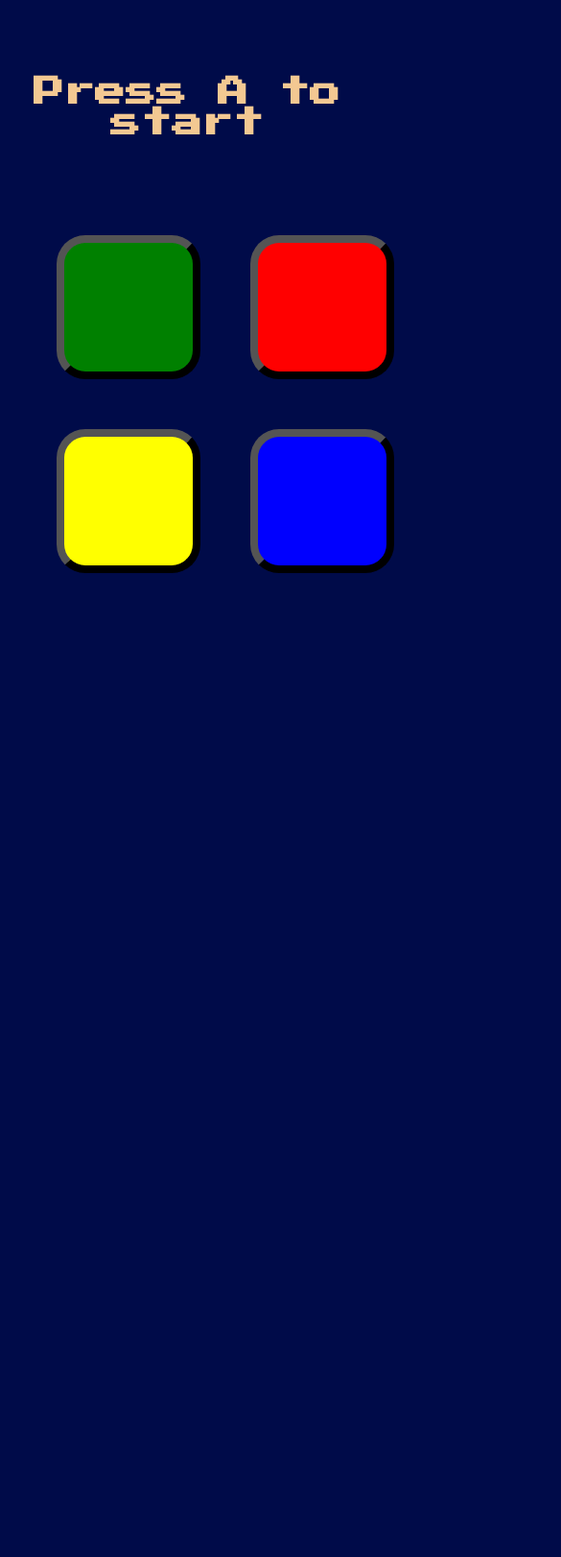
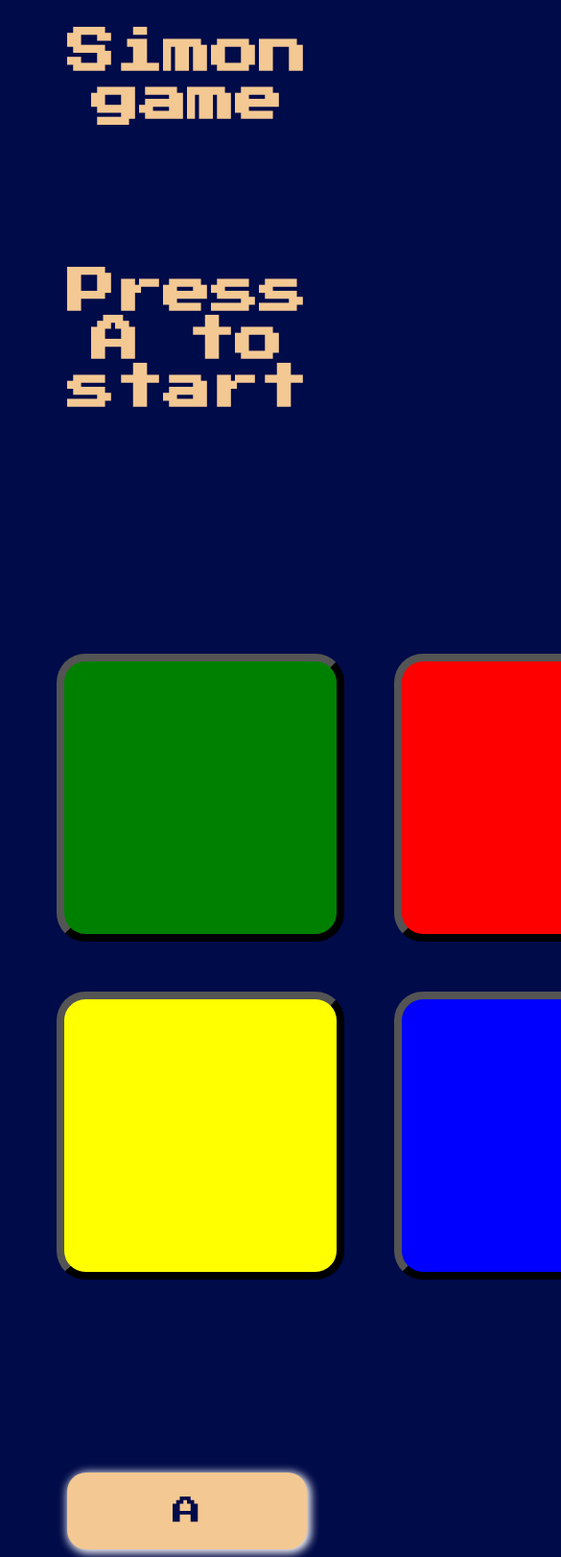
Before and after one commit to tuhinsubhrahazra/The-Simon-Game, a plain HTML site: page index.html in a window 390 px wide. Shown: the top 1622 px of the page at 96% size, 585 px wide, since content can reach past the window. Before the commit the page ends 844 px from the top, so only its background shows below. Drawn offline with nearby package versions, Linux system fonts and the light colour scheme.

Commit message:
Add files via upload

```diff
--- a/index.html
+++ b/index.html
@@ -7,7 +7,9 @@
     <link href="https://fonts.googleapis.com/css2?family=Press+Start+2P&display=swap" rel="stylesheet">
   </head>
   <body>
-    <h1>Press A to start</h1>
+
+    <h1 class="name">Simon game</h1>
+    <h1 class="heading" >Press A to start</h1>
 
     <table class="buttons">
       <tr>
@@ -28,6 +30,10 @@
       </tr>
     </table>
 
+    <div class="startbtn">
+      <button class="startButton" type="button" name="startButton">A</button>
+    </div>
+
     <script src="https://ajax.googleapis.com/ajax/libs/jquery/3.6.0/jquery.min.js"></script>
     <script src="index.js" charset="utf-8"></script>
   </body>
--- a/index.js
+++ b/index.js
@@ -3,6 +3,12 @@ var i = 0;
 var gameArray = [];
 var inputArray = [];
 var timeoutSec = 200;
+
+$(".startButton").click(function () {
+  if (!isGamestart) {
+    startGame();
+  }
+})
 
 $(document).keypress(function (event) {
   if (!isGamestart && event.key === "a") {
@@ -14,7 +20,7 @@ function startGame() {
   isGamestart = true;
   inputArray = [];
   i++;
-  $("h1").text("Level"+i);
+  $(".heading").text("Level "+i);
   var random =Math.floor(Math.random()*4)+1;
   gameArray.push(random);
   setTimeout(function () {
@@ -59,7 +65,7 @@ function check(len){
     }
   }
   else{
-    $("h1").text("Game over Press any key to start");
+    $(".heading").text("Game over Press A key to restart");
     $("body").addClass("gameOver");
     var audio = new Audio("sounds/wrong.mp3");
     audio.play();
@@ -75,12 +81,12 @@ function startOver() {
   gameArray = [];
   inputArray = [];
   isGamestart = false;
-  $(document).keypress(function () {
-    if (!isGamestart) {
-      startGame();
-      isGamestart = true;
-    }
-  })
+  // $(document).keypress(function () {
+  //   if (!isGamestart) {
+  //     startGame();
+  //     isGamestart = true;
+  //   }
+  // })
 }
 
 function buttonpress(p) {
--- a/style.css
+++ b/style.css
@@ -2,11 +2,18 @@ body{
   background-color: #000B49;
 }
 
-h1{
+.name{
   color: #F3C892;
   font-family: 'Press Start 2P', cursive;
   text-align: center;
-  margin-top: 80px;
+  margin-top: 30px;
+}
+
+.heading{
+  color: #F3C892;
+  font-family: 'Press Start 2P', cursive;
+  text-align: center;
+  margin-top: 30px;
 }
 
 .gameOver{
@@ -16,7 +23,7 @@ h1{
 .buttons{
   margin-left: auto;
   margin-right: auto;
-  margin-top: 50px;
+  margin-top: 40px;
   border-spacing: 50px;
 }
 
@@ -48,3 +55,51 @@ h1{
   background-color: white;
   box-shadow: 5px 5px 50px 5px #ffff;
 }
+
+.startButton{
+  background-color: #000B49;
+  text-align: center;
+  border-width: 0px;
+  color: #000B49;
+}
+
+.startbtn{
+  text-align: center;
+}
+
+@media (max-width: 1024px){
+  .btn{
+    width: 300px;
+    height: 300px;
+    border-radius: 30px;
+    border-color: black;
+    border-width: 8px;
+  }
+
+  .buttons{
+    margin-top: 200px;
+  }
+
+  h1{
+    font-size: 50px;
+    margin-left: 20px;
+    margin-right: 20px;
+  }
+
+  .heading{
+    margin-top: 150px;
+  }
+
+  .startButton{
+    width: 250px;
+    height: 80px;
+    background-color: #F3C892;
+    margin-left: auto;
+    margin-right: auto;
+    margin-top: 150px;
+    border-radius: 20px;
+    box-shadow: 2px 2px 10px 2px #ffff;
+    font-size: 30px;
+    font-family: 'Press Start 2P', cursive;
+  }
+}
```
